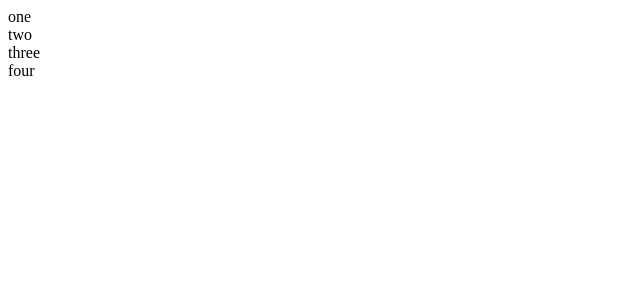
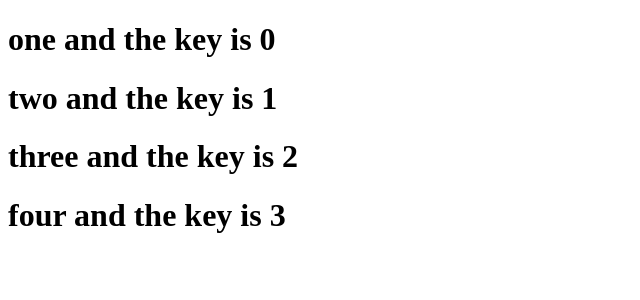
Before and after one commit to SanaUllahRasheed123/revision-react, a React (Create React App) app: page / in a window 1280 px wide. Shown: the top 300 px of the page, without its empty margins (0-640 px from the left). Built offline with nearby package versions, Linux system fonts and the light colour scheme.

Commit message:
key and list done

```diff
--- a/src/App.js
+++ b/src/App.js
@@ -258,12 +258,20 @@ const App = () => {
 
   return (
     <>
-      {array1.map((x, index) => (
-        <div key={index}>
-          {x}
+      {/* {array1.map((x, index) => (
+        <h1 key={index}>
+          {x} and the index is {index}
           <br />
-        </div>
-      ))}
+        </h1>
+      ))} */}
+
+      {
+        array1.map((x,index)=>(
+          <h1 key={index}>
+            {x} and the key is {index}
+          </h1>
+        ))
+      }
     </>
   );
 };
```
